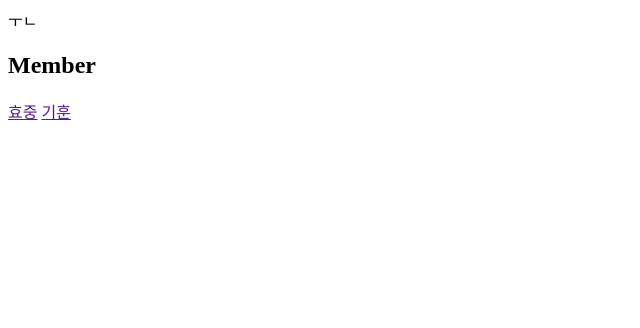
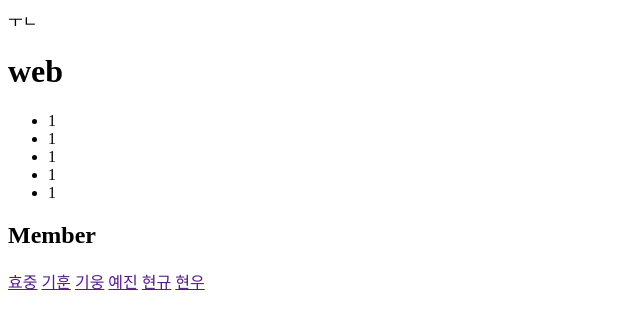
Before and after one commit to hyunda7179/web01, a plain HTML site: page member.html in a window 1280 px wide. Shown: the whole page, without its empty margins (0-640 px from the left). Drawn offline with Linux system fonts and the light colour scheme.

Commit message:
Add files via upload

```diff
--- a/member.html
+++ b/member.html
@@ -4,13 +4,34 @@
 	<title>Document</title>
 </head>
 <body>
-	<h2>Member</h2>
+	<div class="wrapper">
+		<div class="header">
+			<h1>web</h1>
+		</div>
+
+		<div class="left-menu">
+			<ul>
+				<li>1</li>
+				<li>1</li>
+				<li>1</li>
+				<li>1</li>
+				<li>1</li>
+			</ul>
+		</div>
+
+<div class="main-area">
+		<h2>Member</h2>
 
 	<p>
 		<a href="">효중</a>
 		<a href="">기훈</a>
-		<a href=""></a>
+		<a href="">기웅</a>
+		<a href="">예진</a>
+		<a href="">현규</a>
+		<a href="">현우</a>
 	</p>
+</div><!-- //main-area-->
+</div>
 
 </body>
 </html>
```
